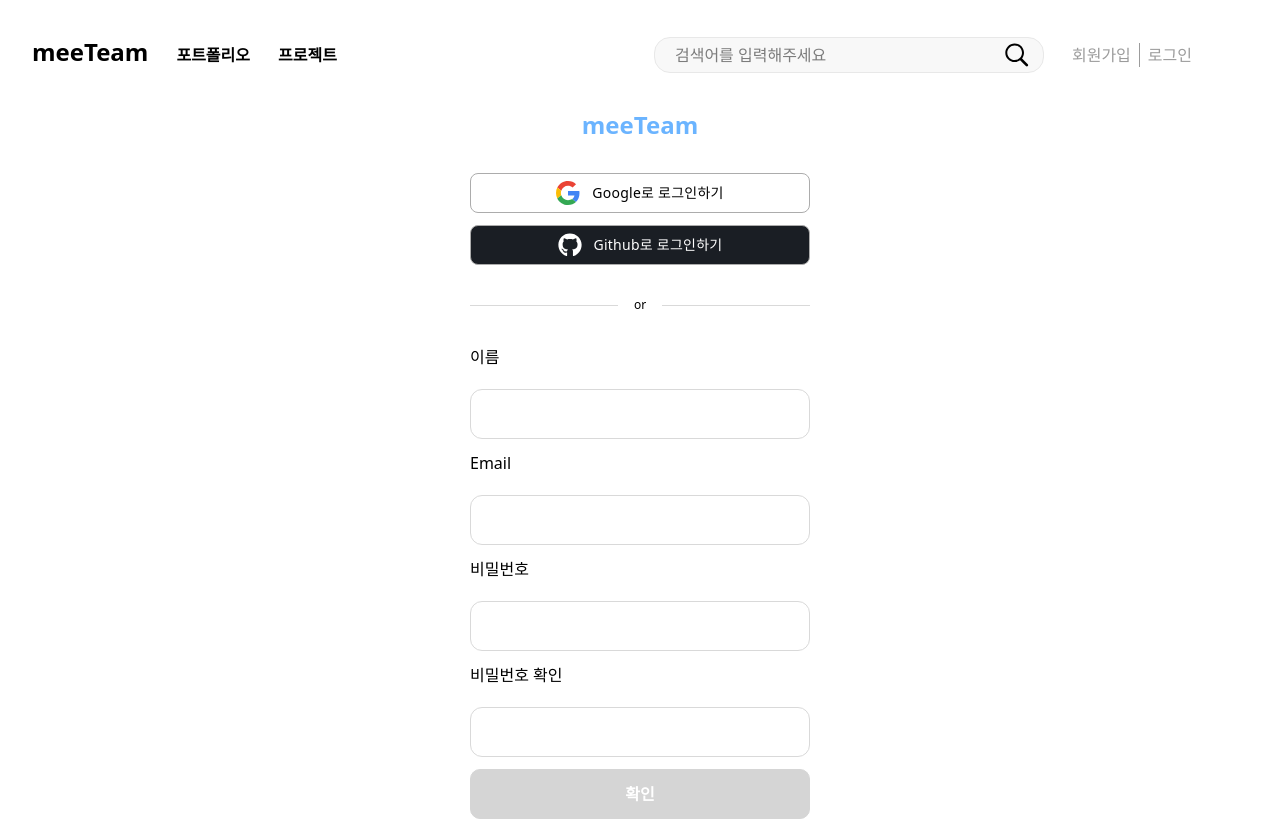
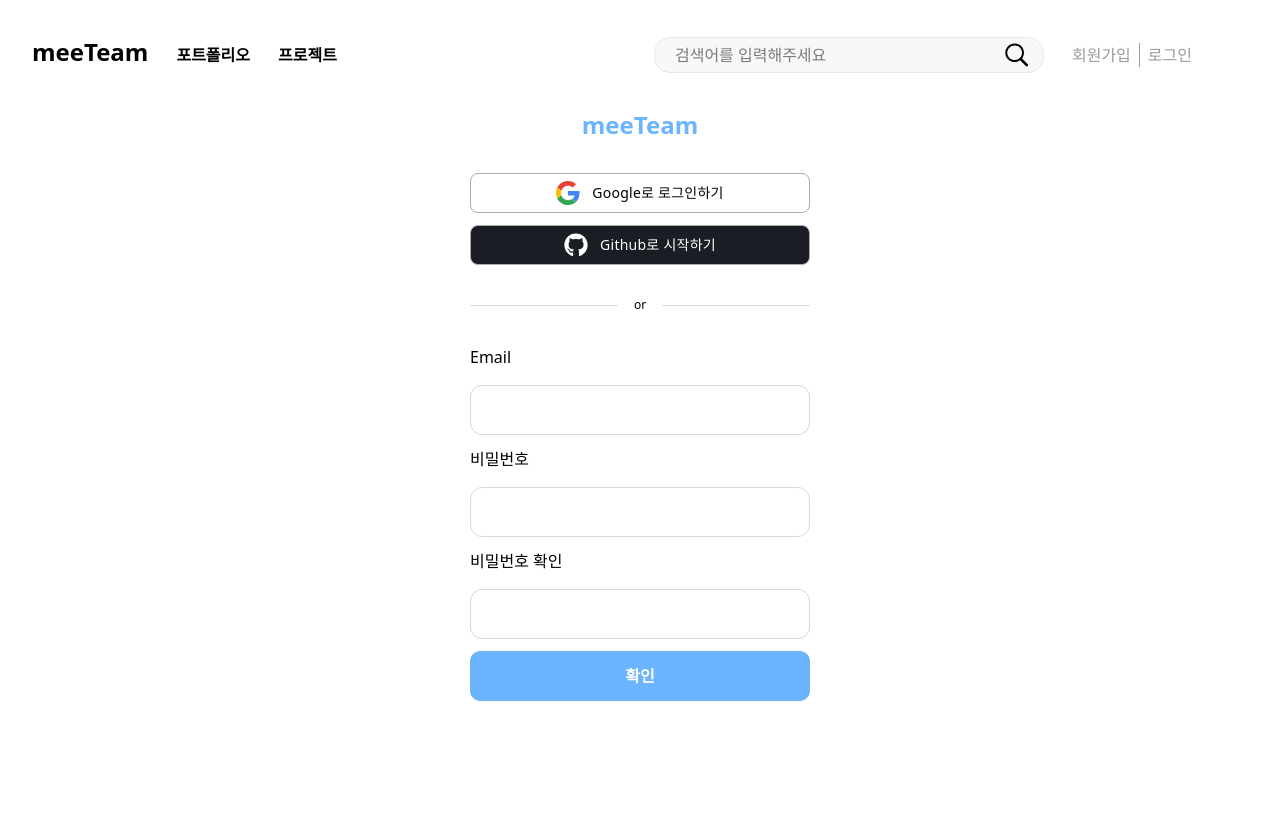
Before and after one commit to WardK-meeTeam/meeteam_front, a Next.js app: page /signup in a window 1280 px wide. Built offline with nearby package versions, Linux system fonts and the light colour scheme.

Commit message:
[#1] chore: SNS로그인 로그인하기 -> 시작하기 text 변경

```diff
--- a/app/(auth)/signup/page.tsx
+++ b/app/(auth)/signup/page.tsx
@@ -32,7 +32,7 @@ export default function CreateAccount() {
       <h1 className="text-2xl font-bold text-mtm-main-blue">meeTeam</h1>
       <div className="flex flex-col w-full justify-start items-center gap-3 ">
         <SocialSignInButton platform="google" />
-        <SocialSignInButton platform="github" text="Github로 로그인하기" />
+        <SocialSignInButton platform="github" text="Github로 시작하기" />
       </div>
 
       <span className="flex flex-row justify-center items-center w-full box-border">
@@ -41,16 +41,8 @@ export default function CreateAccount() {
         <div className="bg-mtm-light-gray h-px flex-1" />
       </span>
       <form action={action} className="flex flex-col gap-3 w-full">
-        <span className="text-md -mb-2">이름</span>
-        <Input
-          name="username"
-          type="text"
-          value={form.username}
-          required={true}
-          errors={state?.fieldErrors?.username}
-          onChange={handleChange}
-        />
-        <span className="text-md -mb-2">Email</span>
+        <div className="flex flex-col">
+          <span className="text-md">Email</span>
           <Input
             name="email"
             type="email"
@@ -59,7 +51,10 @@ export default function CreateAccount() {
             errors={state?.fieldErrors?.email}
             onChange={handleChange}
           />
-        <span className="text-md -mb-2">비밀번호</span>
+        </div>
+
+        <div className="flex flex-col">
+          <span className="text-md">비밀번호</span>
           <Input
             name="password"
             type="password"
@@ -69,7 +64,10 @@ export default function CreateAccount() {
             minLength={PASSWORD_MIN_LENGTH}
             onChange={handleChange}
           />
-        <span className="text-md -mb-2">비밀번호 확인</span>
+        </div>
+
+        <div className="flex flex-col">
+          <span className="text-md">비밀번호 확인</span>
           <Input
             name="confirm_password"
             type="password"
@@ -79,7 +77,8 @@ export default function CreateAccount() {
             minLength={PASSWORD_MIN_LENGTH}
             onChange={handleChange}
           />
-        <MainButton buttonName="확인" disabled={isAnyEmpty} />
+        </div>
+        <MainButton buttonName="확인" disabled={!isAnyEmpty} />
       </form>
     </div>
   );
```
Lines whose indentation alone changed are shown as unchanged.
